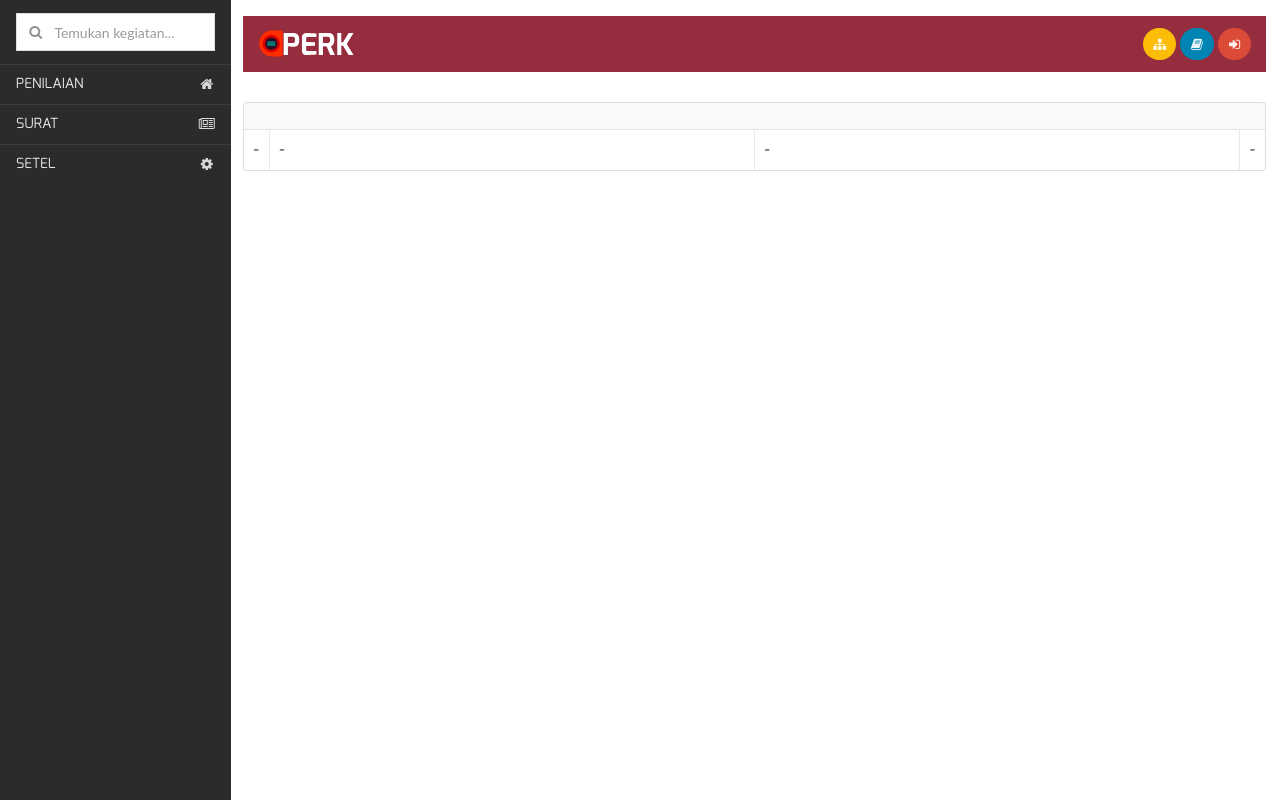
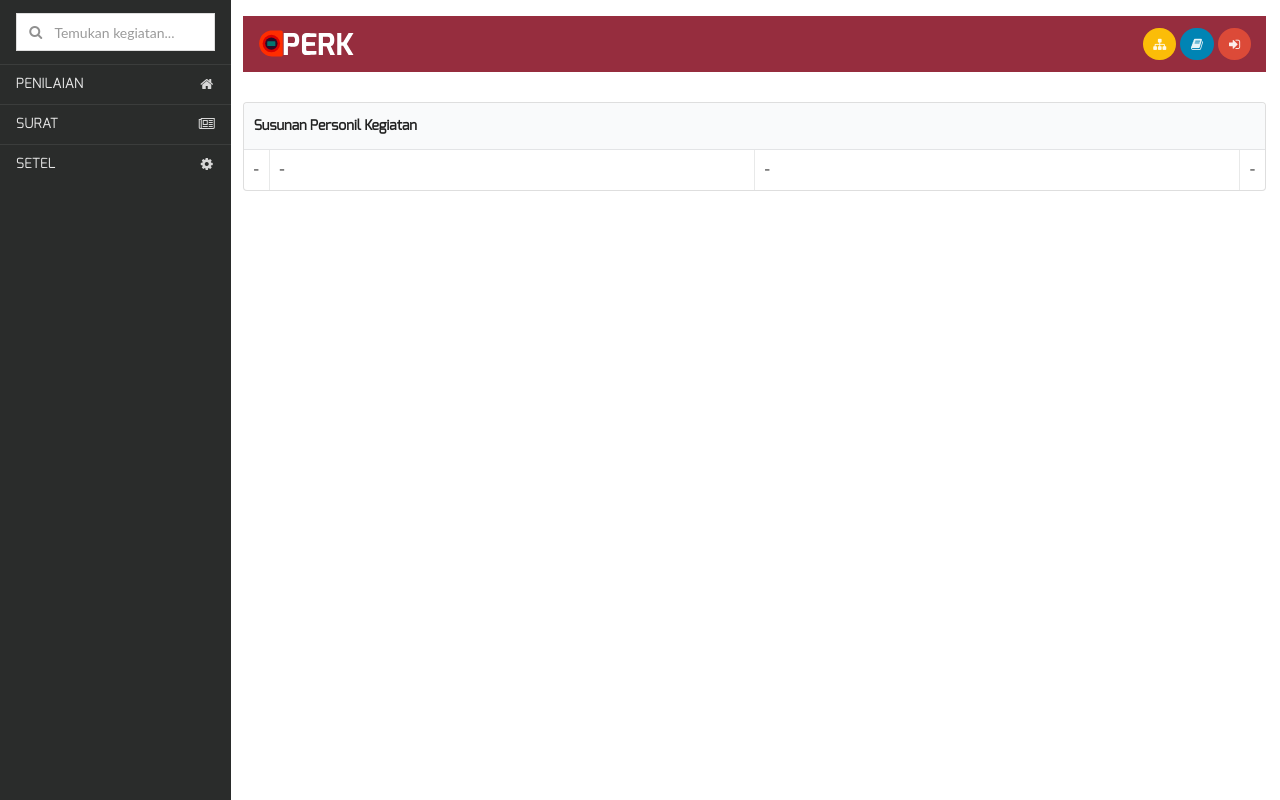
Before and after one commit to akbarpn136/perek-dj, a Django app: template utama/templates/utama/halaman_personil.html in a window 1280 px wide. Run offline with Django 3.2, Linux system fonts and the light colour scheme; the template is opened without the code that fills it, so the values that code supplies are empty; parts of the project's set-up code (start-up, migrations or seed data) failed here and were passed over.

Commit message:
membuat kondisi apabila bukan admin untuk melihat keseluruhan personil kegiatan

```diff
--- a/utama/templates/utama/halaman_personil.html
+++ b/utama/templates/utama/halaman_personil.html
@@ -14,6 +14,8 @@
                     <a href="{% url 'halaman_tambah_personil' pk=kegiatan.pk %}" class="ui primary button">
                         Personil baru
                     </a>
+                {% else %}
+                    Susunan Personil Kegiatan
                 {% endif %}
                 </th>
             </tr>
```
